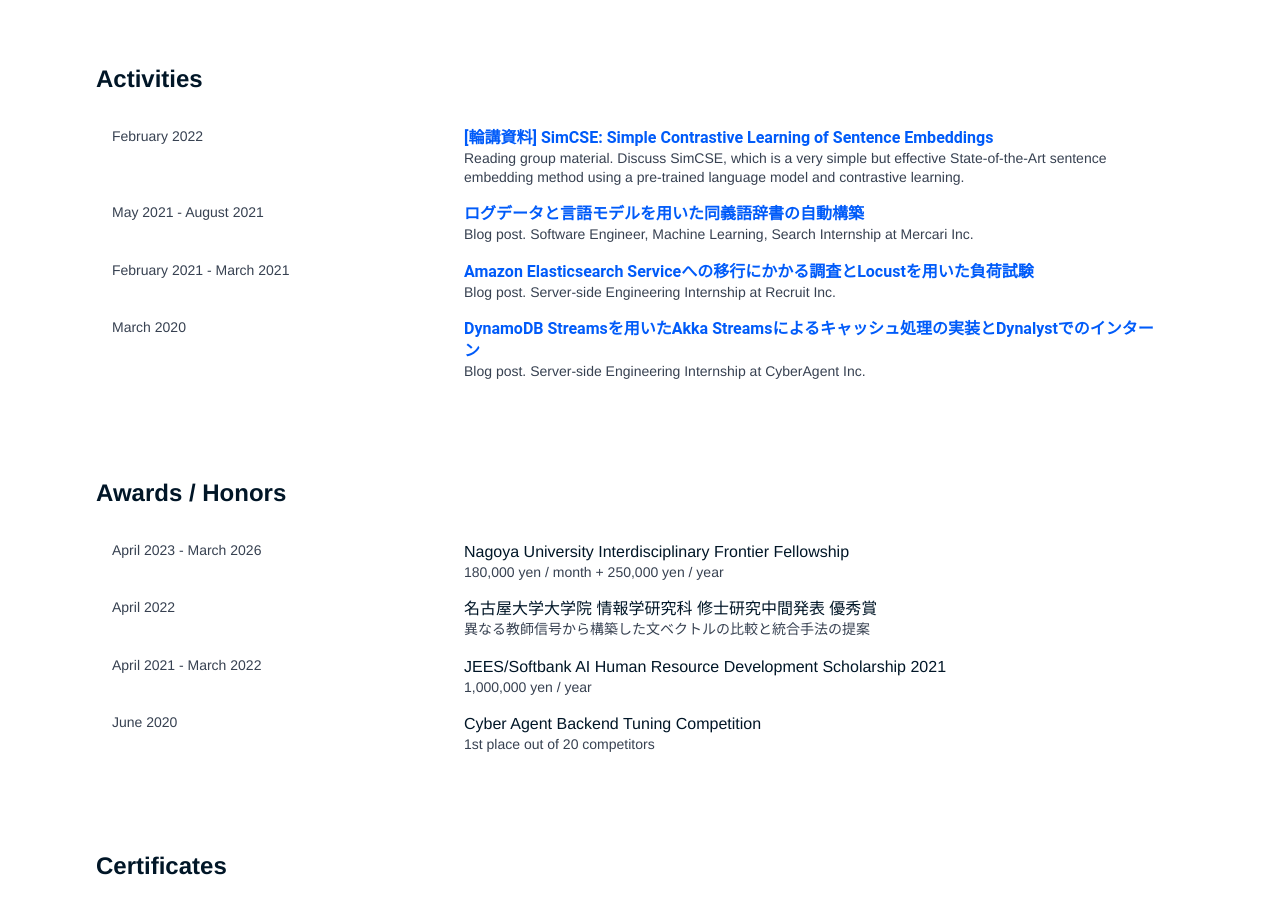
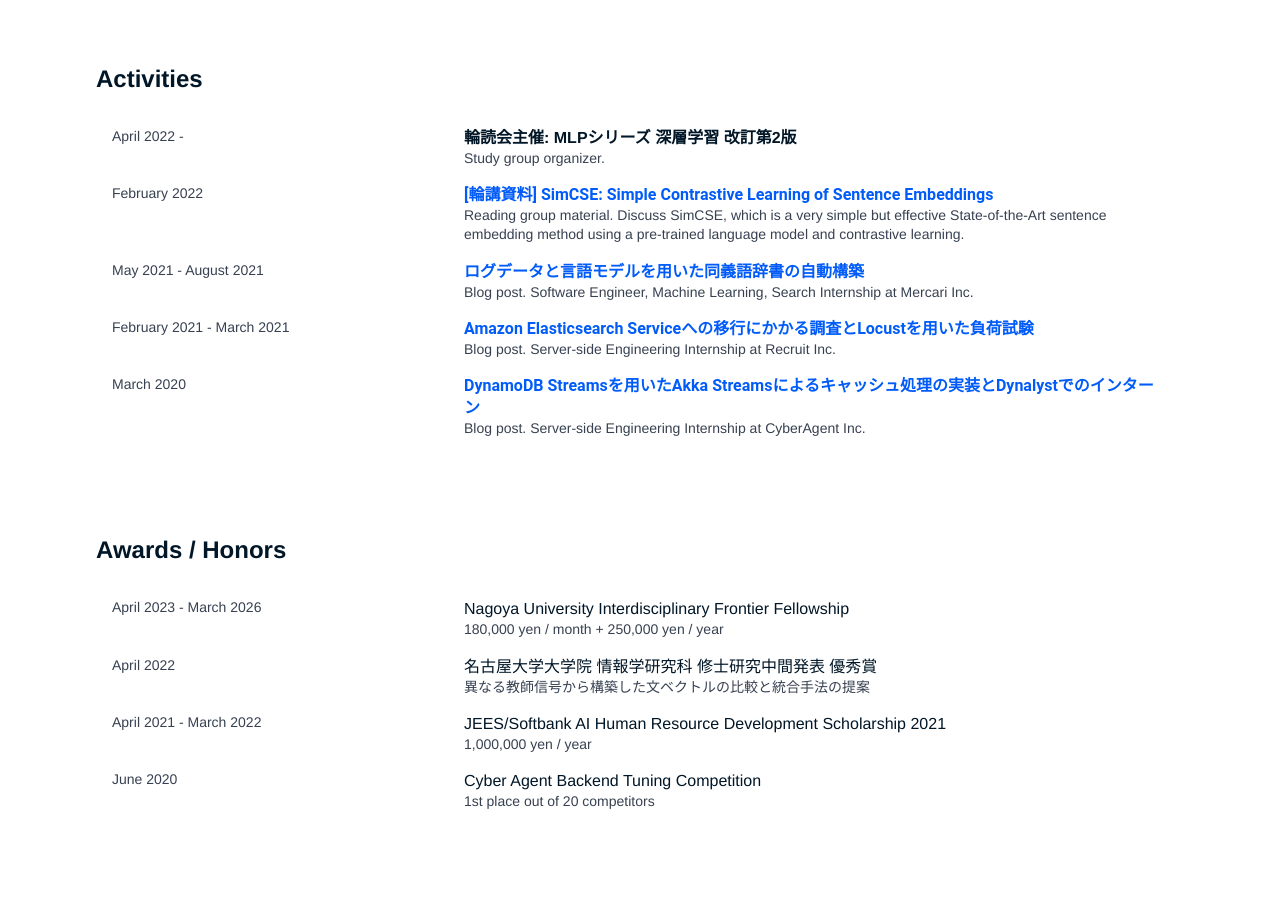
Before and after one commit to hppRC/hppRC.github.io, a Next.js app: page / in a window 1280 px wide. Shown: the part 1760-2671 px from the top of the page. Built offline with nearby package versions, Linux system fonts and the light colour scheme.

Commit message:
:+1: Update activities and publications

```diff
--- a/src/pages/index.tsx
+++ b/src/pages/index.tsx
@@ -97,6 +97,11 @@ const publicationsResources: ReadonlyArray<Resource> = [
 ];
 
 const activitiesResources: ReadonlyArray<Resource> = [
+  {
+    title: `輪読会主催: MLPシリーズ 深層学習 改訂第2版`,
+    period: `April 2022 -`,
+    text: `Study group organizer.`,
+  },
   {
     title: `[輪講資料] SimCSE: Simple Contrastive Learning of Sentence Embeddings`,
     period: `February 2022`,
--- a/src/pages/publications.tsx
+++ b/src/pages/publications.tsx
@@ -3,7 +3,7 @@ import { ResourcesSection } from "src/components";
 const Publications: ReadonlyArray<Resource> = [
   {
     title: `Comparison and Combination of Sentence Embeddings\nDerived from Different Supervision Signals`,
-    period: `*SEM 2022`,
+    period: `*SEM 2022\nlong paper`,
     text: `Hayato Tsukagoshi, Ryohei Sasano, Koichi Takeda`,
     relatedLink: `https://arxiv.org/abs/2202.02990`,
     additionalHtml: `We have recently seen many successful applications of sentence embedding methods.
```
